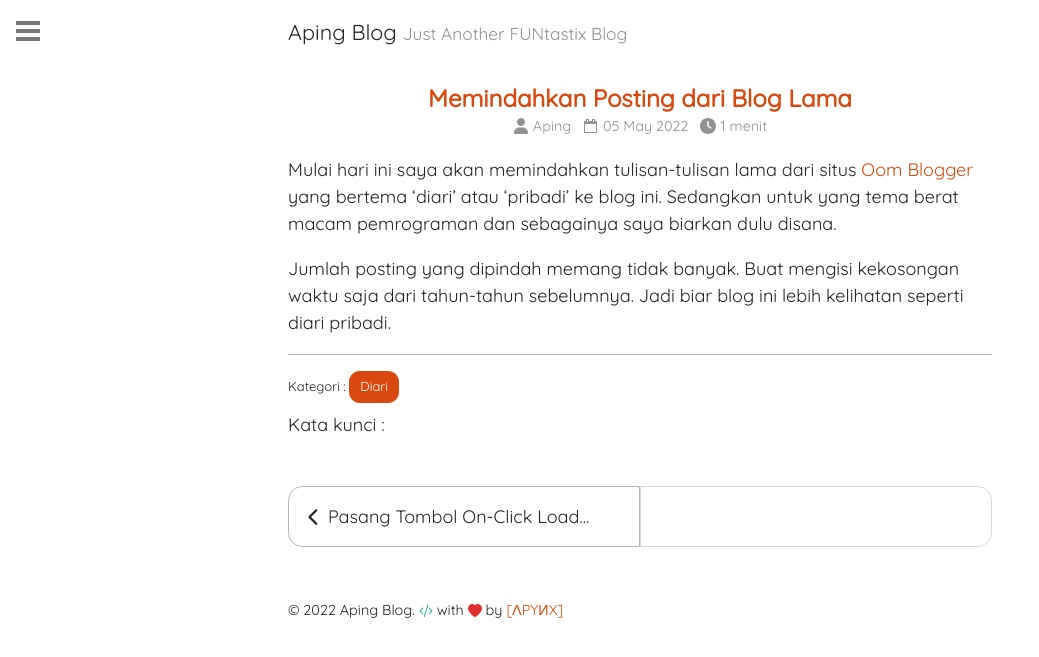
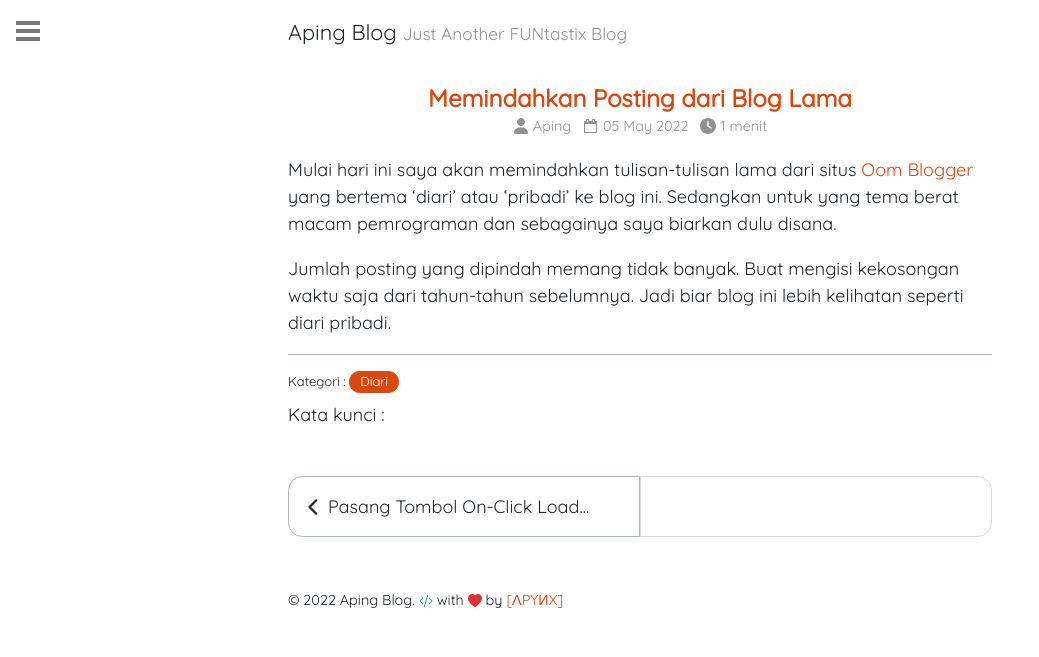
Before and after one commit to apynx/apynx.github.io, a Jekyll site: the page built from _posts/2022-05-05-pindah-posting-dari-blog-lama.md, in a window 1280 px wide. Shown: the top 657 px of the page, without its empty margins (0-1039 px from the left). Built offline with Jekyll 4.4.1, drawn with Linux system fonts in a browser that asks for light colours.

```diff
--- a/_sass/ockham/_custom.scss
+++ b/_sass/ockham/_custom.scss
@@ -71,7 +71,7 @@
   display: inline-block;
   margin-right: 5px;
   margin-bottom: 8px;
-  padding: 5px 10px;
+  padding: 0 10px;
   text-decoration: none;
   color: var(--body-bg);
   background-color: var(--link-color);
```
